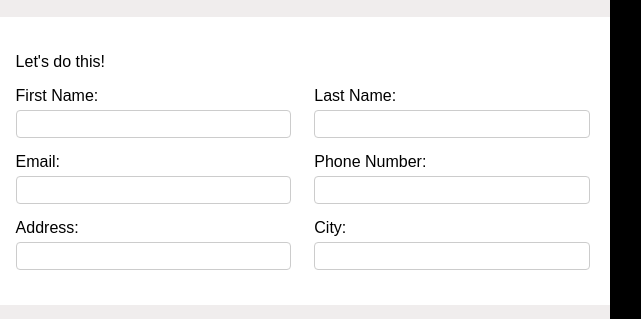
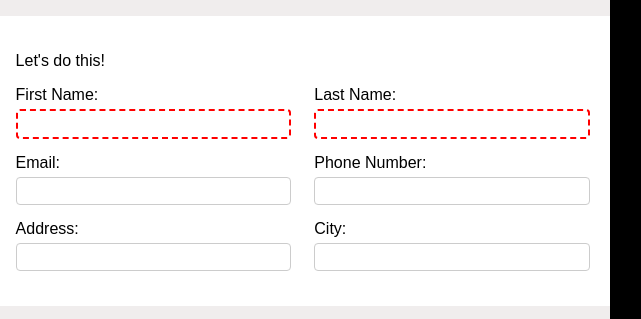
Before and after one commit to Mark-Holding/Odin_SignUpForm, a plain HTML site: page index.html in a window 1280 px wide. Shown: the part 239-558 px from the top of the page, 542-1183 px from the left. Drawn offline with Linux system fonts and the light colour scheme.

Commit message:
required attribute added

```diff
--- a/index.html
+++ b/index.html
@@ -31,11 +31,11 @@
                     <div class="form-row">
                         <div class="form-group">
                             <label for="firstName">First Name:</label>
-                            <input type="text" id="firstName" name="firstName">
+                            <input type="text" id="firstName" name="firstName" required>
                         </div>
                         <div class="form-group">
                             <label for="lastName">Last Name:</label>
-                            <input type="text" id="lastName" name="lastName">
+                            <input type="text" id="lastName" name="lastName" required>
                         </div>
                     </div>
                     <div class="form-row">
--- a/styles.css
+++ b/styles.css
@@ -114,3 +114,7 @@ button:hover {
 .white-section {
     background-color: white;
 }
+
+input:invalid {
+    border: 2px dashed red;
+}
```
